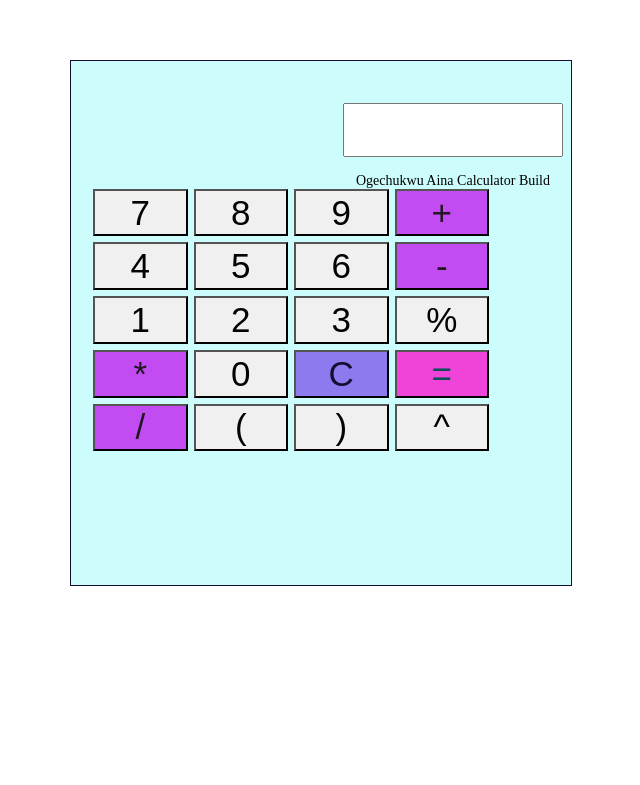
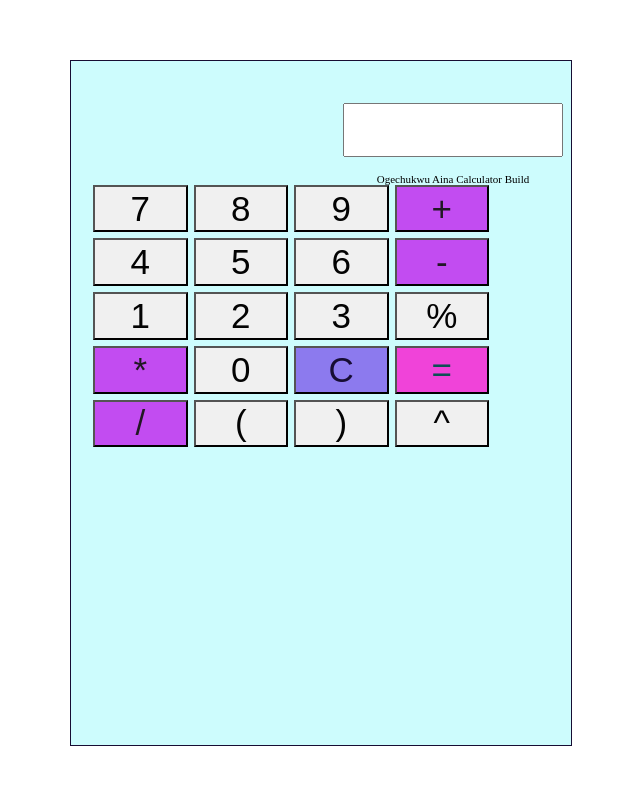
Before and after one commit to ogeitunu/cal, a plain HTML site: page index.html in a window 1280 px wide. Shown: the part 145-930 px from the top of the page, without its empty margins (368-1008 px from the left). Drawn offline with Linux system fonts and the light colour scheme.

Commit message:
added feat

```diff
--- a/cal.css
+++ b/cal.css
@@ -33,7 +33,7 @@ body{
 
   p{
     margin: auto;
-    font-size: 14px;
+    font-size: 11px;
     font-weight: 200;
   }
 
@@ -81,7 +81,7 @@ body{
 
   section{
     width: 57vh;
-    height: 60vh;
+    height: 80vh;
     padding: 22px;
     background-color: #cdfcfd;
     border: 1px solid #170d33;
```
